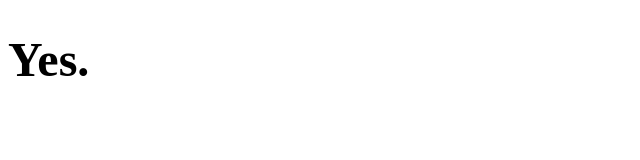
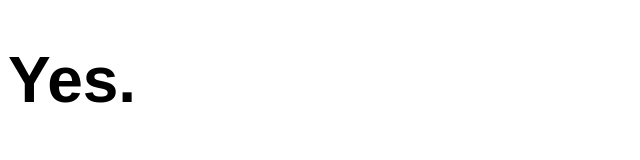
Before and after one commit to comeoneileen/shouldihaveicecream, a plain HTML site: page index.html in a window 1280 px wide. Shown: the whole page, without its empty margins (0-640 px from the left). Drawn offline with Linux system fonts and the light colour scheme.

Commit message:
Update index.html

```diff
--- a/index.html
+++ b/index.html
@@ -5,6 +5,6 @@
 </head>
 
 <body>
-<h1 style="font-size:300%"> Yes.</h1>
+<h1 style="font-size:400%; padding=50px; font-family:sans-serif;"> Yes.</h1>
 </body>
 </html>
```
